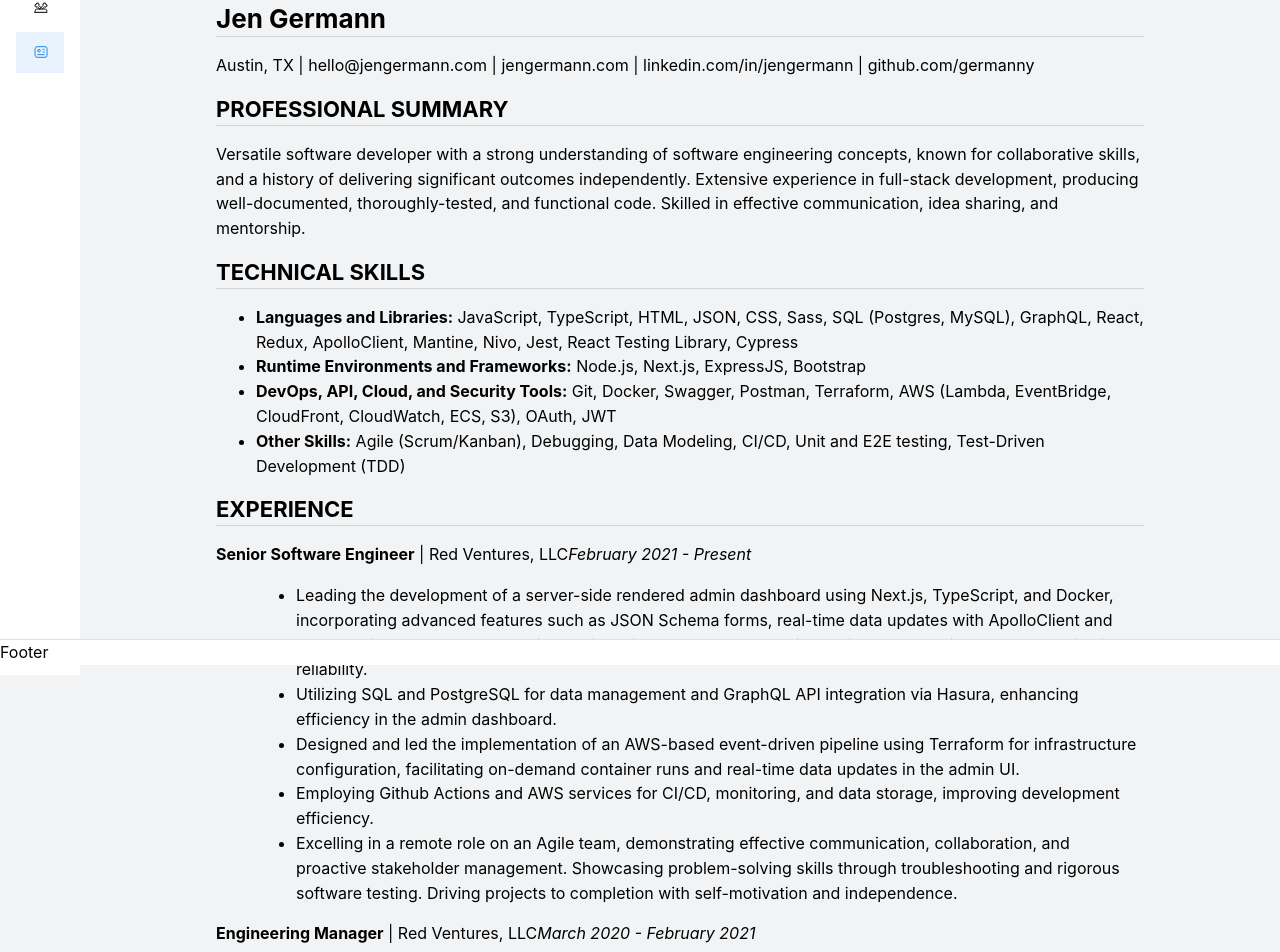
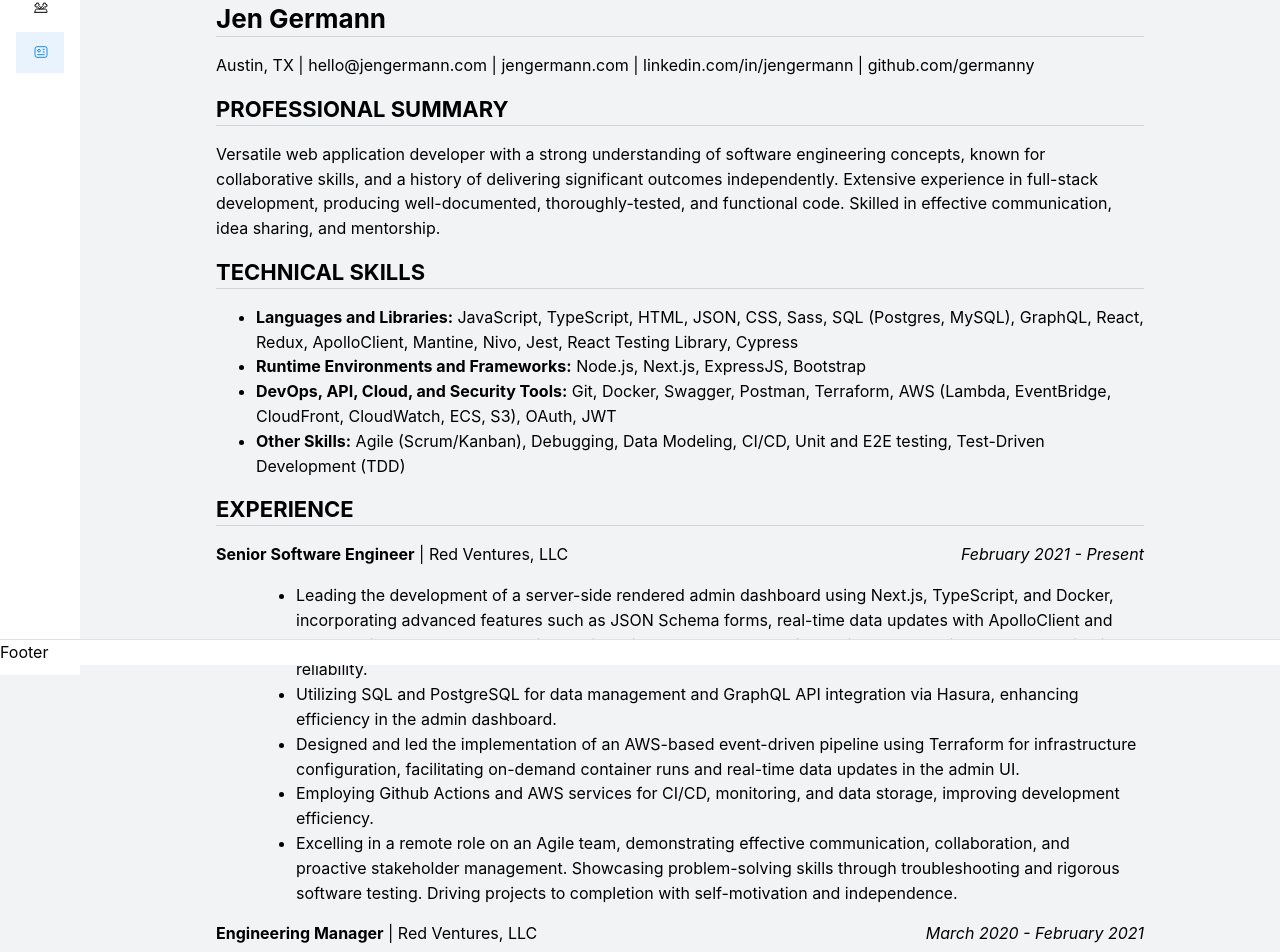
Before and after one commit to germanny/pet-food-recipe-calculator, a Next.js app: page /resume in a window 1280 px wide. Shown: the part 135-1087 px from the top of the page. Built offline with nearby package versions, Linux system fonts and the light colour scheme.

Commit message:
update resume

```diff
--- a/app/resume/page.tsx
+++ b/app/resume/page.tsx
@@ -7,7 +7,7 @@
 
 export default function Resume() {
   return (
-    <div>
+    <>
       <Title order={1}>Resume</Title>
       <Title order={2}>Jen Germann</Title>
       <p>
@@ -16,12 +16,12 @@
       </p>
       <Title order={3}>PROFESSIONAL SUMMARY</Title>
       <p>
-        Versatile software developer with a strong understanding of software
-        engineering concepts, known for collaborative skills, and a history of
-        delivering significant outcomes independently. Extensive experience in
-        full-stack development, producing well-documented, thoroughly-tested,
-        and functional code. Skilled in effective communication, idea sharing,
-        and mentorship.
+        Versatile web application developer with a strong understanding of
+        software engineering concepts, known for collaborative skills, and a
+        history of delivering significant outcomes independently. Extensive
+        experience in full-stack development, producing well-documented,
+        thoroughly-tested, and functional code. Skilled in effective
+        communication, idea sharing, and mentorship.
       </p>
       <Title order={3}>TECHNICAL SKILLS</Title>
       <ul>
@@ -46,8 +46,10 @@
       </ul>
       <Title order={3}>EXPERIENCE</Title>
       <dl>
-        <dt>
-          <strong>Senior Software Engineer</strong> | Red Ventures, LLC
+        <dt style={{ display: 'flex', justifyContent: 'space-between' }}>
+          <div>
+            <strong>Senior Software Engineer</strong> | Red Ventures, LLC
+          </div>
           <em>February 2021 - Present</em>
         </dt>
         <dd>
@@ -84,8 +86,10 @@
             </li>
           </ul>
         </dd>
-        <dt>
-          <strong>Engineering Manager</strong> | Red Ventures, LLC
+        <dt style={{ display: 'flex', justifyContent: 'space-between' }}>
+          <div>
+            <strong>Engineering Manager</strong> | Red Ventures, LLC
+          </div>
           <em>March 2020 - February 2021</em>
         </dt>
         <dd>
@@ -114,8 +118,10 @@
             </li>
           </ul>
         </dd>
-        <dt>
-          <strong>Web Developer</strong> | HigherEducation.com
+        <dt style={{ display: 'flex', justifyContent: 'space-between' }}>
+          <div>
+            <strong>Web Developer</strong> | HigherEducation.com
+          </div>
           <em>August 2011 - March 2020</em>
         </dt>
         <dd>
@@ -251,6 +257,6 @@
           </ul>
         </dd>
       </dl>
-    </div>
+    </>
   );
 }
```
